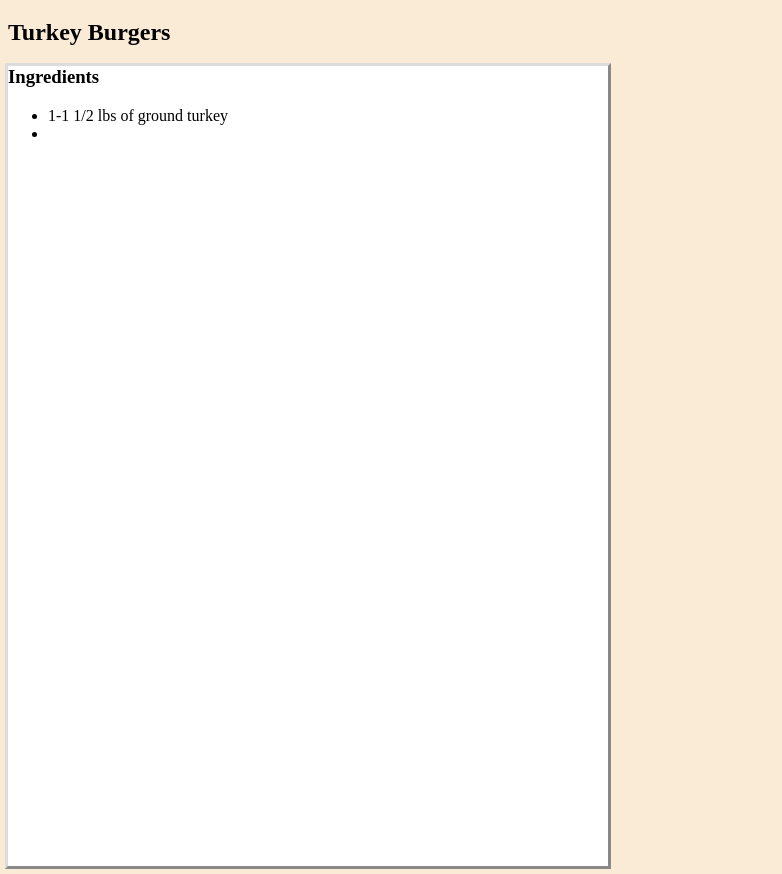
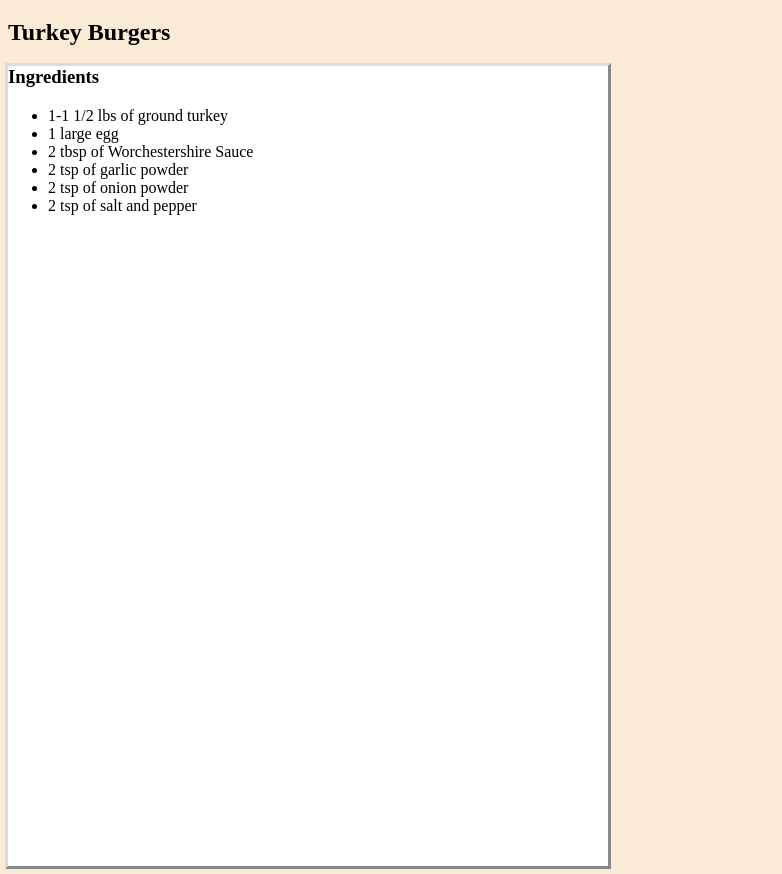
Before and after one commit to Revan20911/odin-recipes, a plain HTML site: page recipes/turkeyb.html in a window 1280 px wide. Shown: the part 61-935 px from the top of the page, without its empty margins (0-782 px from the left). Drawn offline with Linux system fonts and the light colour scheme; files that its build step writes are made by us from their sources; files whose address does not match are found by name.

Commit message:
Completed ingredients list for turkeyb.html

```diff
--- a/recipes/turkeyb.html
+++ b/recipes/turkeyb.html
@@ -20,7 +20,11 @@
             <h3> Ingredients </h3>
             <ul>
                 <li> 1-1 1/2 lbs of ground turkey </li>
-                <li></li>
+                <li> 1 large egg</li>
+                <li> 2 tbsp of Worchestershire Sauce</li>
+                <li> 2 tsp of garlic powder</li>
+                <li> 2 tsp of onion powder</li>
+                <li> 2 tsp of salt and pepper</li>
             </ul>
 
         </div>
```
